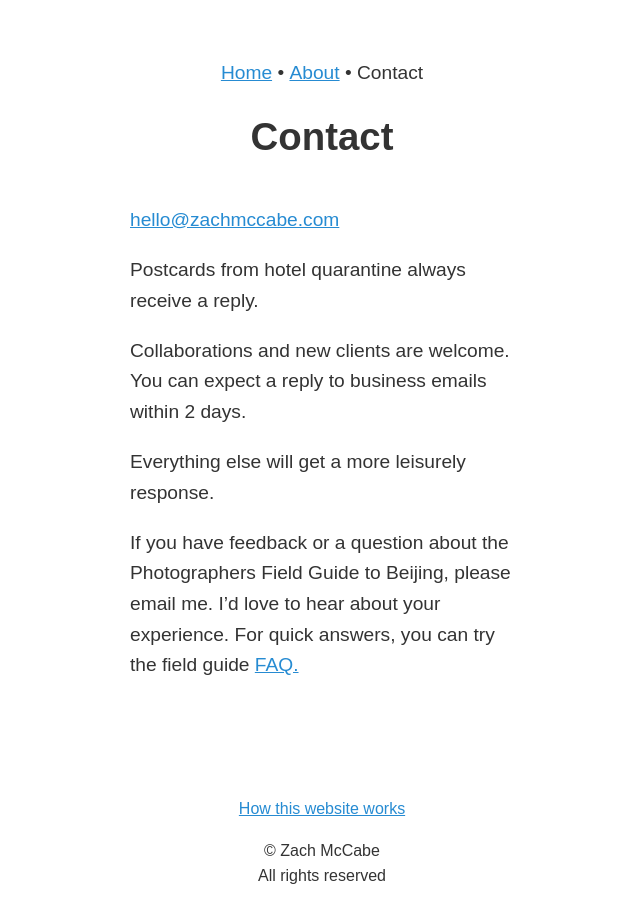
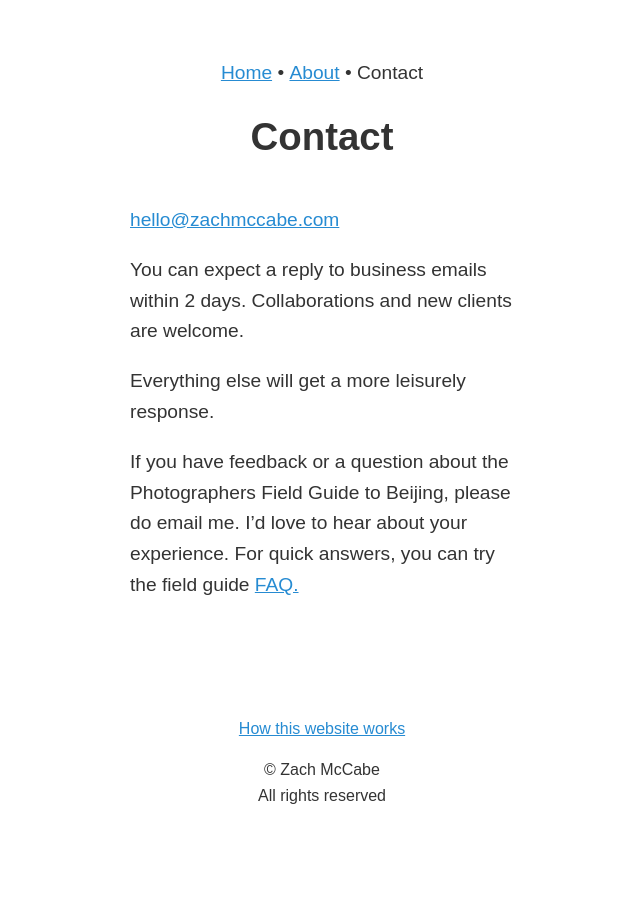
Before and after one commit to zachmccabe/zachmccabe.github.io, a Jekyll site: the page built from contact.md, in a window 1280 px wide. Shown: the whole page, without its empty margins (318-958 px from the left). Built offline with Jekyll 4.4.1, drawn with Linux system fonts in a browser that asks for light colours.

Commit message:
Update contact.md

```diff
--- a/contact.md
+++ b/contact.md
@@ -2,20 +2,18 @@
 snippet: nosnippet
 layout: kaoliang_nite_3
 title: Contact
-date: 2022-01-09
-description: "Email is the best way to reach me. Postcards from hotel quarantine always receive a quick reply."
+date: 2022-03-10
+description: "Email is the best way to reach me."
 
 ---
 
 
 {% include key_details.html %}
 
-Postcards from hotel quarantine always receive a reply.
-
-Collaborations and new clients are welcome. You can expect a reply to business emails within 2 days.
+You can expect a reply to business emails within 2 days. Collaborations and new clients are welcome.
 
 Everything else will get a more leisurely response.
 
-If you have feedback or a question about the Photographers Field Guide to Beijing, please email me. I'd love to hear about your experience. For quick answers, you can try the field guide [FAQ.]
+If you have feedback or a question about the Photographers Field Guide to Beijing, please do email me. I'd love to hear about your experience. For quick answers, you can try the field guide [FAQ.]
 
 [FAQ.]: https://www.zachmccabe.com/beijing/faq
```
